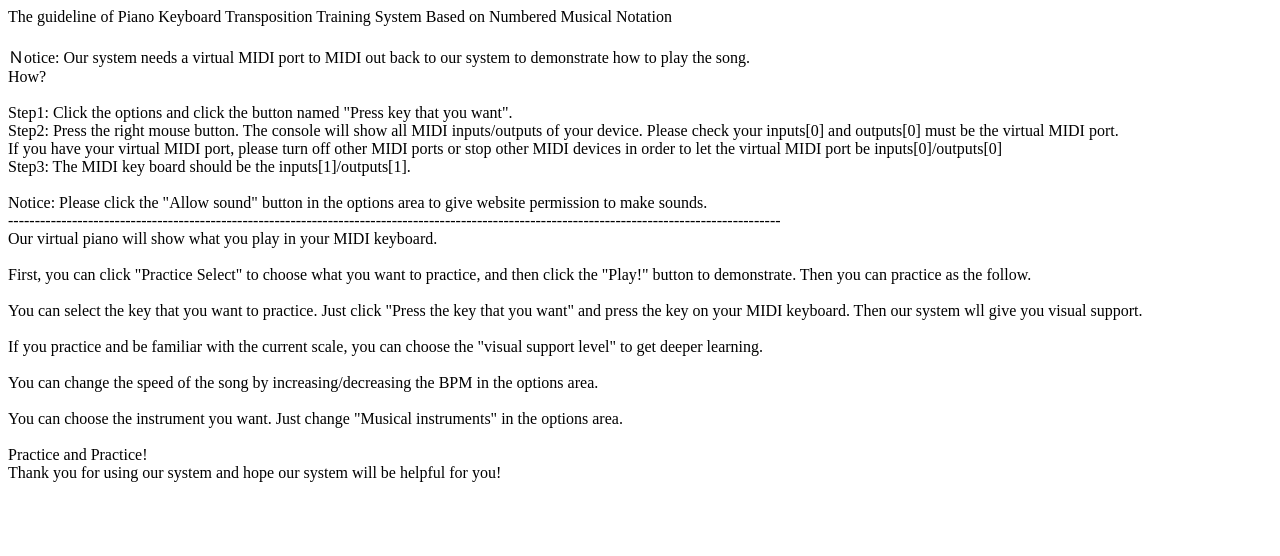
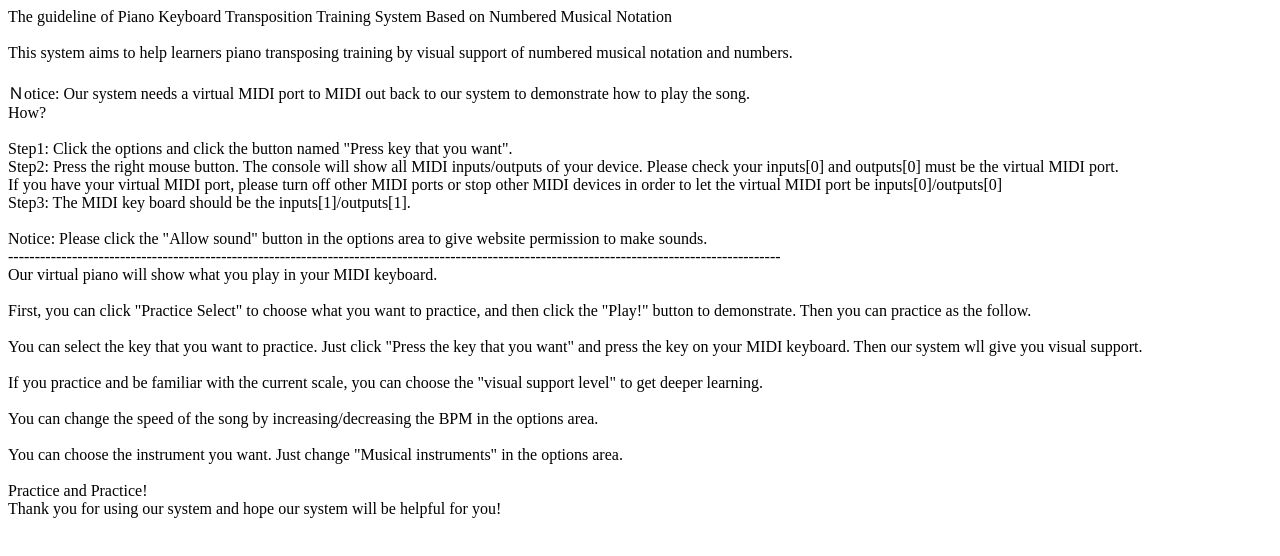
Before and after one commit to KaiChinYang/guideline, a plain HTML site: page index.html in a window 1280 px wide. Drawn offline with Linux system fonts and the light colour scheme.

Commit message:
Add files via upload

```diff
--- a/index.html
+++ b/index.html
@@ -12,6 +12,9 @@
   <div class="wrap">
     <div>The guideline of Piano Keyboard Transposition Training System Based on Numbered Musical Notation</div>
   </div>
+  <br />
+  <div>This system aims to help learners piano transposing training by visual support of numbered musical notation and
+    numbers. </div>
   <br />
   <div>Ｎotice: Our system needs a virtual MIDI port to MIDI out back to our system to demonstrate how to play the
     song.
```
